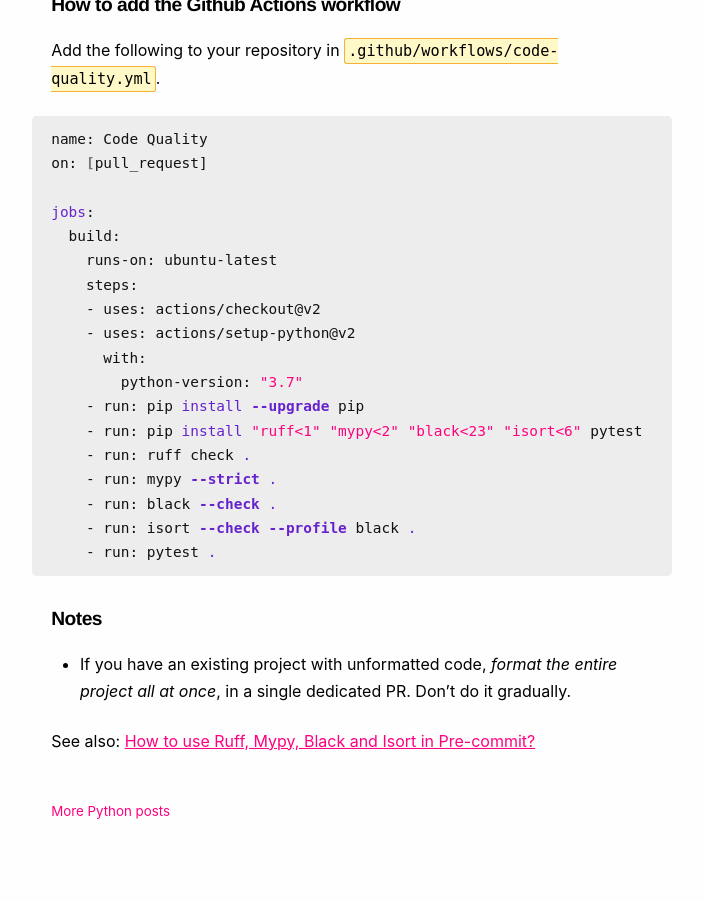
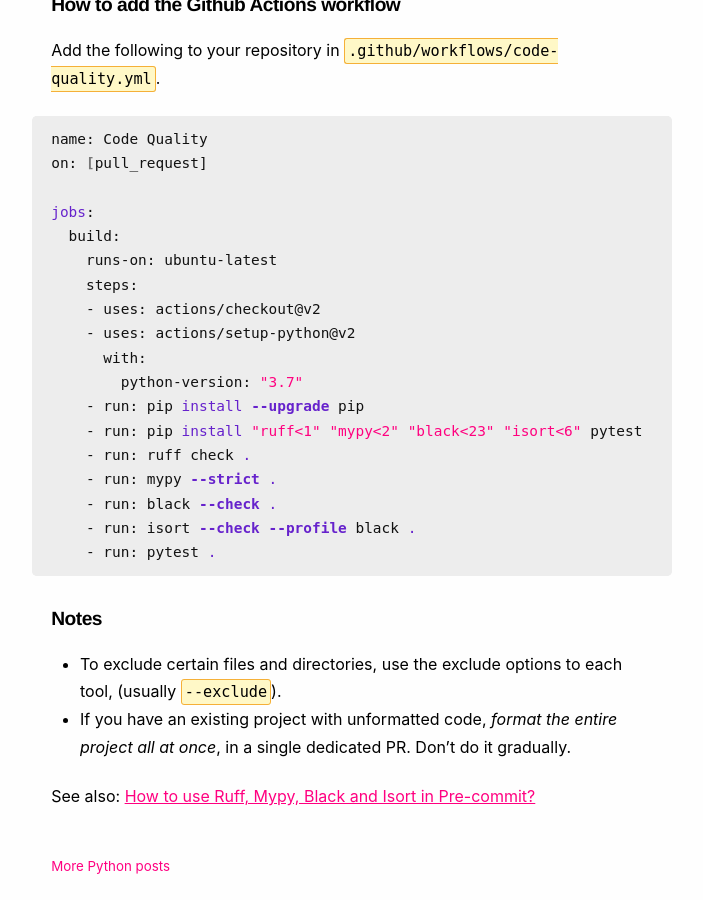
Before and after one commit to explodinglabs/explodinglabs.github.io, a Jekyll site: the page built from docs/_posts/python/2021-07-01-code-quality-github-actions.markdown, in a window 1280 px wide and 900 px high, scrolled down 614 px. Shown: the whole window, without its empty margins (288-991 px from the left). Built offline with Jekyll 4.4.1, drawn with Linux system fonts in a browser that asks for light colours; before the commit the page ends 1459 px from its top, so only the background shows below that.

Commit message:
Update 2021-07-01-code-quality-github-actions.markdown

```diff
--- a/docs/_posts/python/2021-07-01-code-quality-github-actions.markdown
+++ b/docs/_posts/python/2021-07-01-code-quality-github-actions.markdown
@@ -50,6 +50,7 @@
 
 ## Notes
 
+- To exclude certain files and directories, use the exclude options to each tool, (usually `--exclude`).
 - If you have an existing project with unformatted code, _format the entire
   project all at once_, in a single dedicated PR. Don't do it gradually.
 
```
